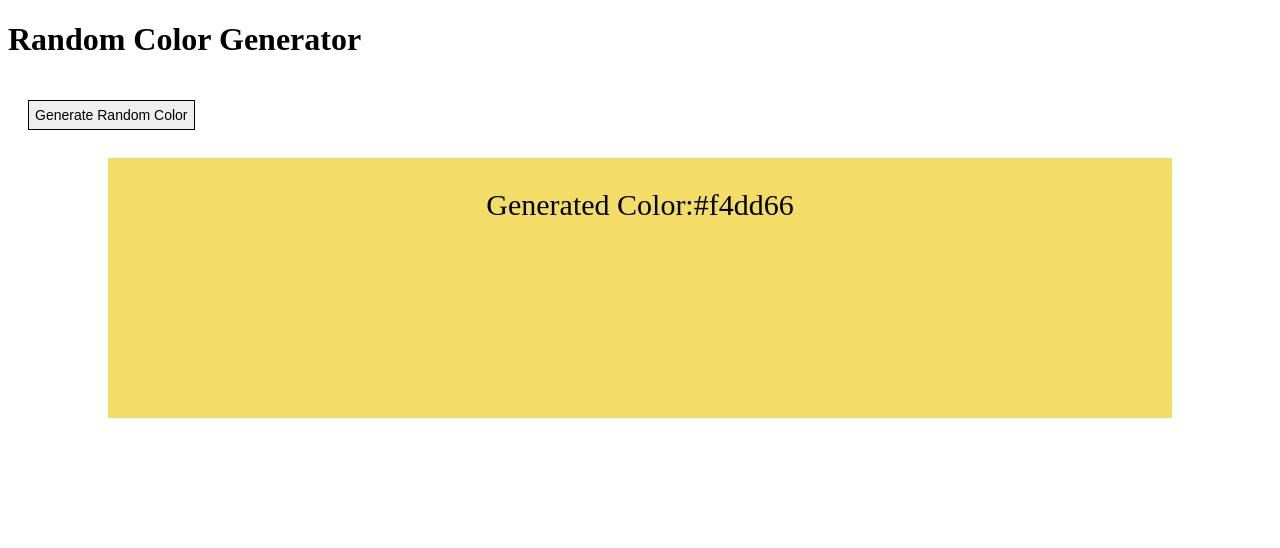
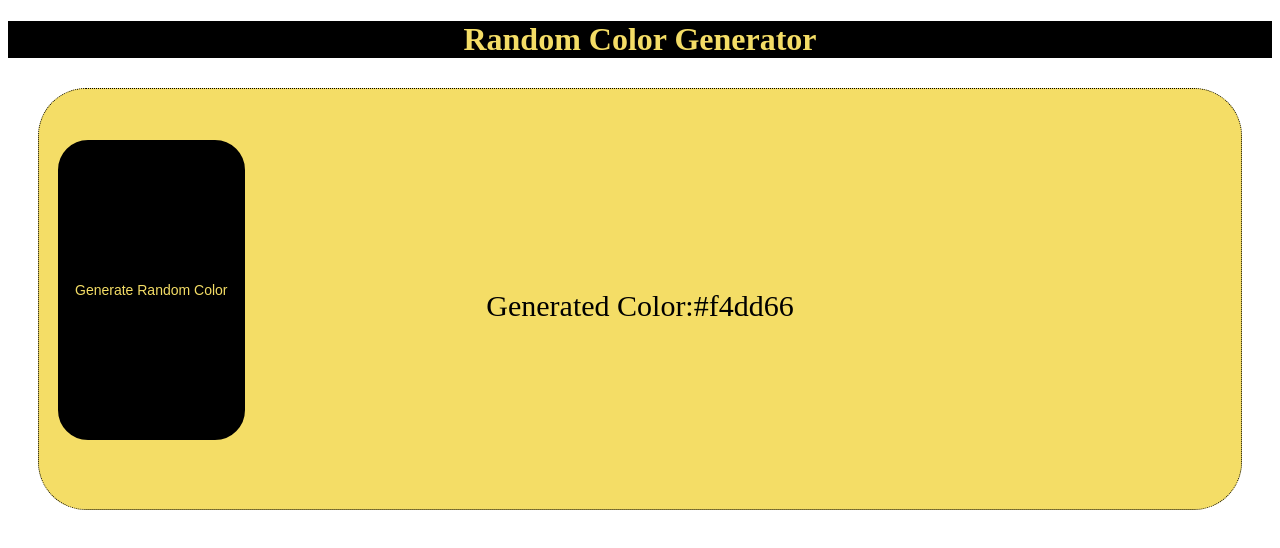
Before and after one commit to CornaSn/react-random-color-generator, a React app: page / in a window 1280 px wide. Shown: the top 548 px of the page. Built offline with nearby package versions, Linux system fonts and the light colour scheme.

Commit message:
Modify App.js code

```diff
--- a/src/App.js
+++ b/src/App.js
@@ -1,5 +1,6 @@
 import { randomColor } from 'randomcolor';
 import { useState } from 'react';
+import styled from 'styled-components';
 
 export default function App() {
   const color = randomColor();
@@ -10,7 +11,15 @@ export default function App() {
   return (
     <>
       <div>
-        <h1>Random Color Generator</h1>
+        <h1
+          style={{
+            backgroundColor: 'black',
+            color: `${hexCode}`,
+            textAlign: 'center',
+          }}
+        >
+          Random Color Generator
+        </h1>
       </div>
 
       <div>
@@ -18,10 +27,15 @@ export default function App() {
           style={{
             fontSize: '14px',
             textAlign: 'center',
-            padding: '6px',
-            margin: '20px',
-            border: '1px solid black',
+            padding: '12px',
+            marginLeft: '50px',
+            marginTop: '60px',
+            height: '300px',
+            border: '5px solid black',
+            borderRadius: '30px',
             position: 'absolute',
+            backgroundColor: 'black',
+            color: `${hexCode}`,
           }}
           onClick={() => {
             const newColor = randomColor();
@@ -34,11 +48,13 @@ export default function App() {
       <div
         style={{
           backgroundColor: `${hexCode}`,
+          border: '1px dotted black',
+          borderRadius: '3rem',
           textAlign: 'center',
           fontSize: '30px',
-          margin: '100px',
-          height: '200px',
-          padding: '30px 70px',
+          margin: '30px',
+          height: '20px',
+          padding: '200px',
         }}
       >
         {' '}
```
